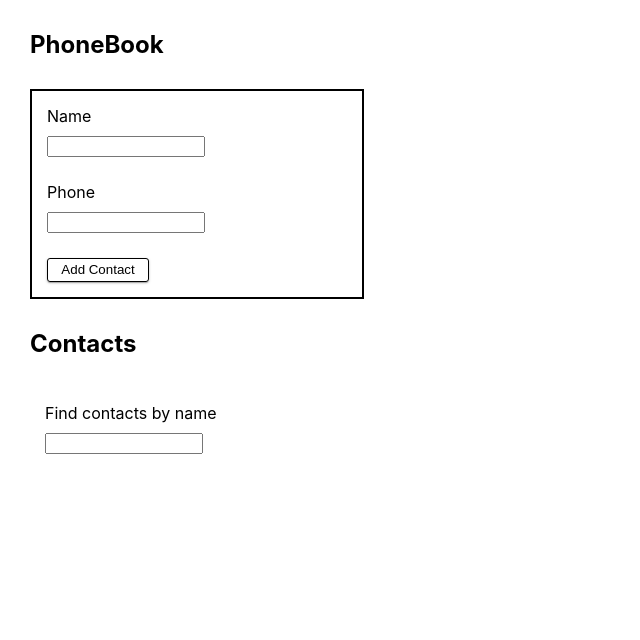
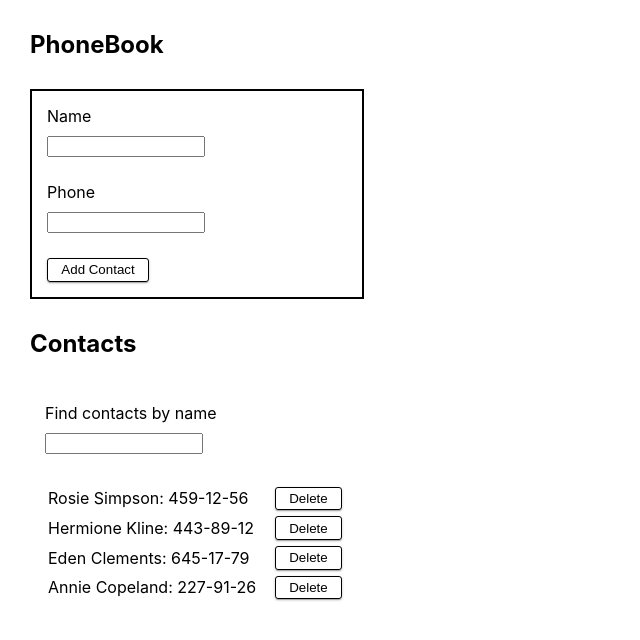
Before and after one commit to timurvdovichenko/goit-react-hw-06-phonebook, a React (Create React App) app: page / in a window 1280 px wide. Shown: the top 640 px of the page, without its empty margins (0-640 px from the left). Built offline with nearby package versions, Linux system fonts and the light colour scheme.

Commit message:
task done

```diff
--- a/package.json
+++ b/package.json
@@ -4,14 +4,18 @@
   "private": true,
   "homepage": "https://timurvdovichenko.github.io/goit-react-hw-06-phonebook/",
   "dependencies": {
+    "@reduxjs/toolkit": "^1.9.5",
     "@testing-library/jest-dom": "^5.16.3",
     "@testing-library/react": "^12.1.4",
     "@testing-library/user-event": "^13.5.0",
     "nanoid": "^4.0.2",
     "react": "^18.1.0",
     "react-dom": "^18.1.0",
+    "react-redux": "^8.1.1",
     "react-scripts": "5.0.1",
     "react-use": "^17.4.0",
+    "redux": "^4.2.1",
+    "redux-persist": "^6.0.0",
     "styled-components": "^5.3.11",
     "web-vitals": "^2.1.3"
   },
--- a/src/components/App/App.jsx
+++ b/src/components/App/App.jsx
@@ -1,72 +1,16 @@
-import { useState } from 'react';
 import ContactList from '../ContactList/ContactList';
 import ContactForm from '../ContactForm/ContactForm';
 import { H2Styled } from './App.styled';
 import Filter from '../Filter';
-import useLocalStorage from 'utilities/LocalStorageHandler';
-
-const CL_KEY = 'contacts';
 
 const App = () => {
-  // const [contacts, setContacts] = useState(contactsLocalStorage());
-  const [contacts, setContacts] = useState(useLocalStorage(CL_KEY));
-  const [filter, setFilter] = useState('');
-
-  console.log('contacts :>> ', contacts);
-
-  // useEffect(() => {
-  //   localStorage.setItem(CL_KEY, JSON.stringify(contacts));
-  // }, [contacts]);
-
-  useLocalStorage(CL_KEY, contacts);
-
-  const formSubmitHandler = data => {
-    const isExist = contacts.find(
-      contact => contact.name.toLowerCase() === data.name.toLowerCase(),
-    );
-
-    if (isExist) {
-      alert(`${data.name} is already in contacts.`);
-      return;
-    }
-    setContacts(prevState => {
-      return [...prevState, data];
-    });
-  };
-  const filterHandlerData = e => {
-    setFilter(e.currentTarget.value);
-  };
-  const onDeleteContactHandler = id => {
-    setContacts(prevState => {
-      return prevState.filter(contact => {
-        return contact.id !== id;
-      });
-    });
-  };
-
-  function getFilteredContacts(data) {
-    // if (data === undefined || data === '') {
-    //   return;
-    // }
-    return data.filter(contact => {
-      return contact.name.toLowerCase().includes(filter.toLowerCase());
-    });
-  }
-  // function contactsLocalStorage() {
-  //   const localStorageContacts = JSON.parse(localStorage.getItem(CL_KEY));
-  //   if (localStorageContacts === null) {
-  //     return [];
-  //   }
-  //   return localStorageContacts;
-  // }
-
   return (
     <div>
       <H2Styled>PhoneBook</H2Styled>
-      <ContactForm onSubmitForm={formSubmitHandler} />
+      <ContactForm />
       <H2Styled>Contacts</H2Styled>
-      <Filter value={filter} onChange={filterHandlerData} />
-      <ContactList contacts={getFilteredContacts(contacts)} onClick={onDeleteContactHandler} />
+      <Filter />
+      <ContactList />
     </div>
   );
 };
--- a/src/components/ContactForm/ContactForm.jsx
+++ b/src/components/ContactForm/ContactForm.jsx
@@ -1,12 +1,14 @@
 import { useState } from 'react';
-import { nanoid } from 'nanoid';
-import PropTypes from 'prop-types';
 import { Form, Label, Input, Button } from '../Common.styled';
 import { Span } from './ContactForm.styled';
+import { useDispatch, useSelector } from 'react-redux';
+import { addContact, getContacts } from 'redux/contactsSlice';
 
-const ContactForm = ({ onSubmitForm }) => {
+const ContactForm = () => {
   const [name, setName] = useState('');
   const [number, setNumber] = useState('');
+  const dispatch = useDispatch();
+  const contactsRedux = useSelector(getContacts);
 
   const handleChange = e => {
     const { name, value } = e.currentTarget;
@@ -23,9 +25,18 @@ const ContactForm = ({ onSubmitForm }) => {
 
   const handleSubmitForm = e => {
     e.preventDefault();
+    const contact = { name: name, number: number };
 
-    const contact = { id: nanoid(), name: name, number: number };
-    onSubmitForm(contact);
+    const isExist = contactsRedux.find(
+      contactFind => contactFind.name.toLowerCase() === contact.name.toLowerCase(),
+    );
+
+    if (isExist) {
+      alert(`${contact.name} is already in contacts.`);
+      return;
+    }
+
+    dispatch(addContact(contact));
     resetForm();
   };
 
@@ -66,7 +77,3 @@ const ContactForm = ({ onSubmitForm }) => {
 };
 
 export default ContactForm;
-
-ContactForm.propTypes = {
-  onSubmitForm: PropTypes.func.isRequired,
-};
--- a/src/components/ContactList/ContactList.jsx
+++ b/src/components/ContactList/ContactList.jsx
@@ -1,15 +1,31 @@
-import PropTypes from 'prop-types';
+import { getFilterValue } from 'redux/filterSlice';
 import { Button } from '../Common.styled';
 import { List, ListItem } from './ContactList.styled';
-const ContactList = ({ contacts, onClick }) => {
-  // console.log('contacts :>> ', contacts);
+import { useDispatch, useSelector } from 'react-redux';
+import { deleteContact, getContacts } from 'redux/contactsSlice';
+
+const ContactList = () => {
+  const contactsRedux = useSelector(getContacts);
+  const filterValue = useSelector(getFilterValue);
+  const dispatch = useDispatch();
+
+  const getFilteredContacts = () => {
+    return contactsRedux.filter(contact =>
+      contact.name.toLowerCase().includes(filterValue.toLowerCase()),
+    );
+  };
+
   return (
     <List>
-      {contacts.map(({ name, id, number }) => {
+      {getFilteredContacts().map(({ name, id, number }) => {
         return (
           <ListItem key={id}>
             {name}: {number}
-            <Button type="button" onClick={() => onClick(id)} buttonListStyle={'margin-left: 10px'}>
+            <Button
+              type="button"
+              onClick={() => dispatch(deleteContact(id))}
+              buttonListStyle={'margin-left: 10px'}
+            >
               Delete
             </Button>
           </ListItem>
@@ -20,7 +36,3 @@ const ContactList = ({ contacts, onClick }) => {
 };
 
 export default ContactList;
-ContactList.propTypes = {
-  contacts: PropTypes.arrayOf(PropTypes.object.isRequired),
-  onClick: PropTypes.func.isRequired,
-};
--- a/src/components/Filter.jsx
+++ b/src/components/Filter.jsx
@@ -1,7 +1,10 @@
-import PropTypes from 'prop-types';
 import { Form, Label, Input } from './Common.styled';
+import { useDispatch, useSelector } from 'react-redux';
+import { updateFilter } from 'redux/filterSlice';
 
-const Filter = ({ value, onChange }) => {
+const Filter = () => {
+  const valueRedux = useSelector(state => state.filter.value);
+  const dispatch = useDispatch();
   return (
     <Form filterForm={'border-style: none; margin-bottom: 0;'}>
       <Label>
@@ -9,8 +12,10 @@ const Filter = ({ value, onChange }) => {
         <Input
           type="text"
           title="filter"
-          value={value}
-          onChange={onChange}
+          value={valueRedux}
+          onChange={e => {
+            dispatch(updateFilter(e.currentTarget.value));
+          }}
           inputFilter={'margin: 0; margin-top: 10px;'}
         />
       </Label>
@@ -19,5 +24,3 @@ const Filter = ({ value, onChange }) => {
 };
 
 export default Filter;
-
-Filter.propTypes = { value: PropTypes.string.isRequired, onChange: PropTypes.func.isRequired };
--- a/src/index.js
+++ b/src/index.js
@@ -2,9 +2,16 @@ import React from 'react';
 import ReactDOM from 'react-dom/client';
 import App from 'components/App/App';
 import './index.css';
+import { Provider } from 'react-redux';
+import { persistor, store } from 'redux/store';
+import { PersistGate } from 'redux-persist/integration/react';
 
 ReactDOM.createRoot(document.getElementById('root')).render(
   <React.StrictMode>
-    <App />
+    <Provider store={store}>
+      <PersistGate loading={null} persistor={persistor}>
+        <App />
+      </PersistGate>
+    </Provider>
   </React.StrictMode>,
 );
--- /dev/null
+++ b/src/redux/contactsSlice.js
@@ -0,0 +1,44 @@
+import { persistReducer } from 'redux-persist';
+import storage from 'redux-persist/lib/storage';
+
+const { createSlice } = require('@reduxjs/toolkit');
+const { nanoid } = require('nanoid'); // defaults to localStorage for web
+
+const contactsInitialState = {
+  value: [
+    { id: 'id-1', name: 'Rosie Simpson', number: '459-12-56' },
+    { id: 'id-2', name: 'Hermione Kline', number: '443-89-12' },
+    { id: 'id-3', name: 'Eden Clements', number: '645-17-79' },
+    { id: 'id-4', name: 'Annie Copeland', number: '227-91-26' },
+  ],
+};
+
+const contactsSlice = createSlice({
+  name: 'contacts',
+  initialState: contactsInitialState,
+  reducers: {
+    addContact: {
+      reducer(state, action) {
+        state.value.push(action.payload);
+      },
+      prepare({ name, number }) {
+        return { payload: { id: nanoid(), name, number } };
+      },
+    },
+
+    deleteContact(state, action) {
+      state.value = state.value.filter(contact => contact.id !== action.payload);
+    },
+  },
+});
+
+export const { addContact, deleteContact } = contactsSlice.actions;
+const contactsReducer = contactsSlice.reducer;
+
+const persistConfig = {
+  key: 'contacts',
+  storage,
+};
+
+export const localStorageReducer = persistReducer(persistConfig, contactsReducer);
+export const getContacts = state => state.contacts.value;
--- /dev/null
+++ b/src/redux/filterSlice.js
@@ -0,0 +1,19 @@
+import { createSlice } from '@reduxjs/toolkit';
+
+const initialState = {
+  value: '',
+};
+
+export const filterSlice = createSlice({
+  name: 'filter',
+  initialState,
+  reducers: {
+    updateFilter(state, action) {
+      state.value = action.payload;
+    },
+  },
+});
+
+export const { updateFilter } = filterSlice.actions;
+export const filterReducer = filterSlice.reducer;
+export const getFilterValue = state => state.filter.value;
--- /dev/null
+++ b/src/redux/store.js
@@ -0,0 +1,19 @@
+import { configureStore } from '@reduxjs/toolkit';
+import { localStorageReducer } from './contactsSlice';
+import { filterReducer } from './filterSlice';
+import { persistStore, FLUSH, REHYDRATE, PAUSE, PERSIST, PURGE, REGISTER } from 'redux-persist';
+
+export const store = configureStore({
+  reducer: {
+    contacts: localStorageReducer,
+    filter: filterReducer,
+  },
+  middleware: getDefaultMiddleware =>
+    getDefaultMiddleware({
+      serializableCheck: {
+        ignoredActions: [FLUSH, REHYDRATE, PAUSE, PERSIST, PURGE, REGISTER],
+      },
+    }),
+});
+
+export const persistor = persistStore(store);
--- a/src/utilities/LocalStorageHandler.jsx
+++ /dev/null
@@ -1,24 +0,0 @@
-// import { useLocalStorage } from 'react-use';
-
-// const LocalStorageHandler = ({ key, contacts }) => {
-//   const [value, setValue, remove] = useLocalStorage(key, contacts);
-// };
-
-// export default LocalStorageHandler;
-
-import { useEffect } from 'react';
-
-function useLocalStorage(key, contacts) {
-  const localStorageContacts = JSON.parse(localStorage.getItem(key));
-
-  useEffect(() => {
-    localStorage.setItem(key, JSON.stringify(contacts));
-  }, [key, contacts]);
-
-  if (localStorageContacts === null) {
-    return [];
-  }
-  return localStorageContacts;
-}
-
-export default useLocalStorage;
```
Also changed, not shown: 1 other file (tests, documents, lock files or other folders).
